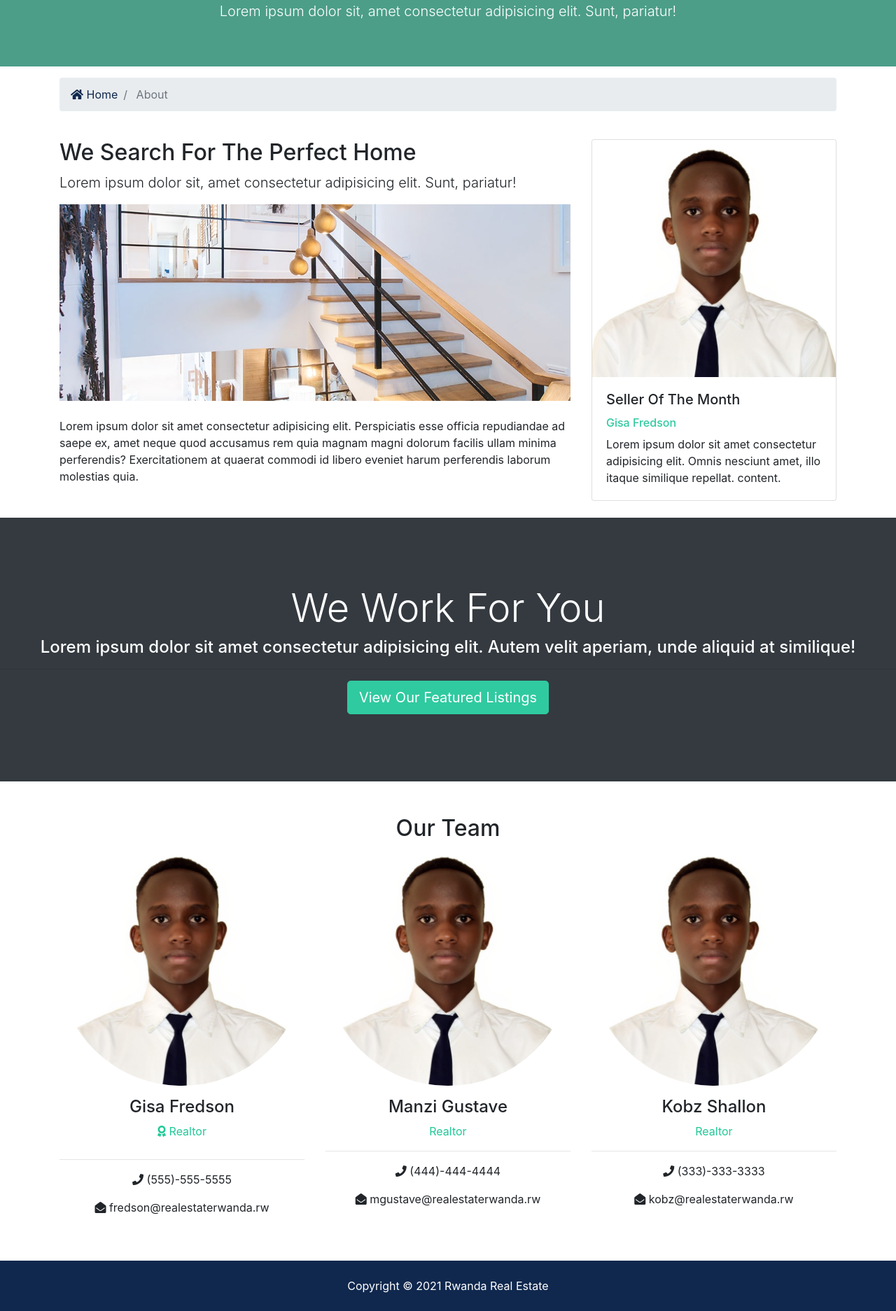
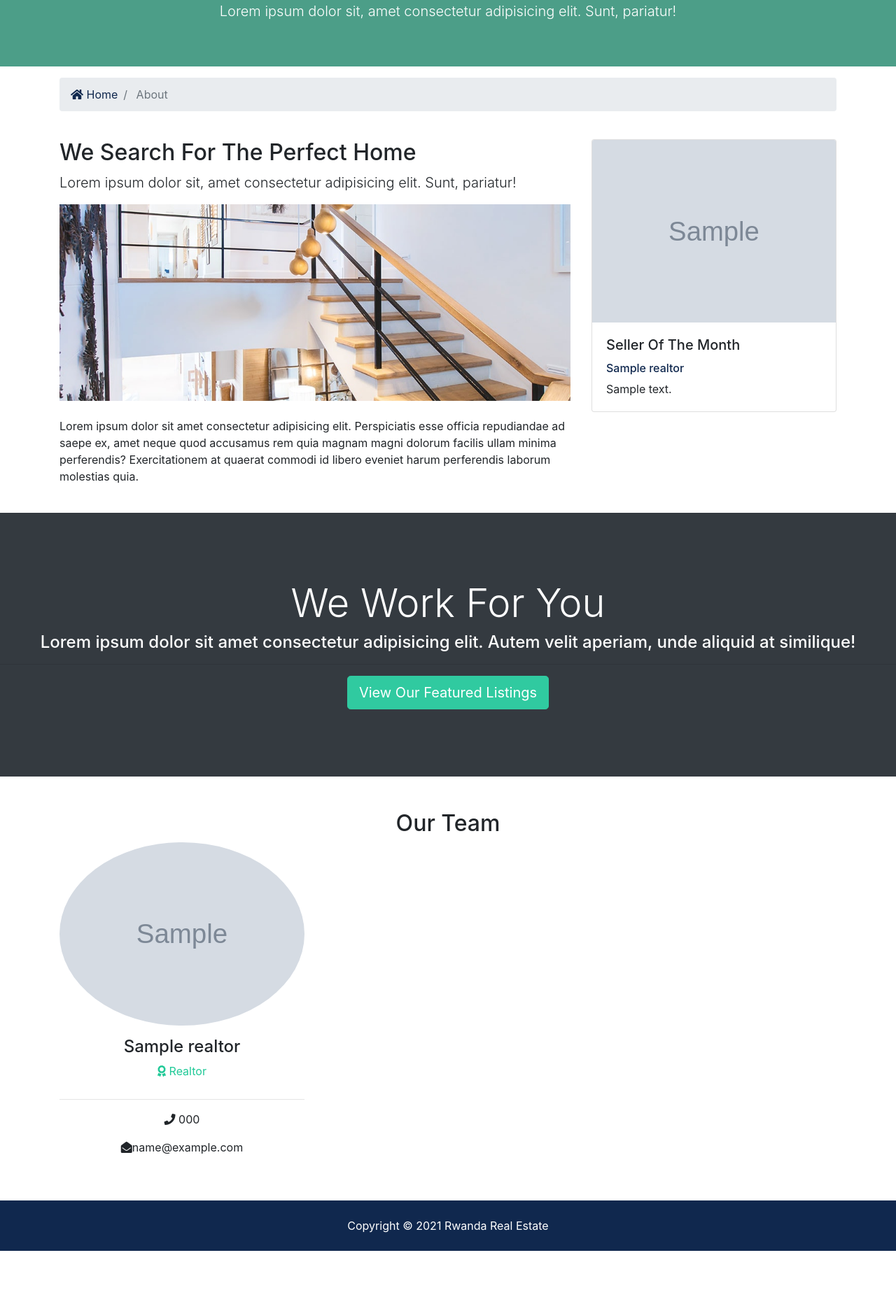
Before and after one commit to GisaKaze/realEstateRwanda, a Django app: page /about in a window 1280 px wide. Shown: the part 250-2124 px from the top of the page at 70% size. After the commit the page ends 2038 px from the top, so only its background shows below. Run offline with Django 3.2, Linux system fonts and the light colour scheme; tables that the repository leaves empty hold one stand-in row (values such as "Sample post"); grey boxes marked "Sample" are stand-in pictures; some libraries are stand-ins or nearby versions.

Commit message:
Add realtors view listing them

```diff
--- a/pages/views.py
+++ b/pages/views.py
@@ -26,4 +26,4 @@ def about(request):
         'mvp_realtors': mvp_realtors
     }
 
-    return render(request, 'pages/about.html')
+    return render(request, 'pages/about.html', context)
--- a/templates/pages/about.html
+++ b/templates/pages/about.html
@@ -42,16 +42,20 @@
           commodi id libero eveniet harum perferendis laborum molestias quia.</p>
       </div>
       <div class="col-md-4">
+        {% if mvp_realtors %}
+            {% for realtor in mvp_realtors %}
               <div class="card">
-          <img class="card-img-top" src="{% static 'img/realtors/fredson.jpg' %}" alt="Seller of the month">
+                <img class="card-img-top" src="{{ realtor.photo.url }}" alt="Seller of the month">
                 <div class="card-body">
                   <h5 class="card-title">Seller Of The Month</h5>
-            <h6 class="text-secondary">Gisa Fredson</h6>
-            <p class="card-text">Lorem ipsum dolor sit amet consectetur adipisicing elit. Omnis nesciunt amet, illo itaque similique repellat.
-              content.
+                  <h6 class="text-primary">{{ realtor.name }}</h6>
+                  <p class="card-text">
+                    {{ realtor.description}}
                   </p>
                 </div>
               </div>
+            {% endfor %}
+          {% endif %}
       </div>
     </div>
   </div>
@@ -70,39 +74,26 @@
   <div class="container">
     <h2 class="text-center">Our Team</h2>
     <div class="row text-center">
+      {% if realtors %}
+        {% for realtor in realtors %}
           <div class="col-md-4">
-        <img src="../../static/img/realtors/fredson.jpg" alt="" class="rounded-circle mb-3">
-        <h4>Gisa Fredson</h4>
+            <img src="{{ realtor.photo.url }}" alt="" class="rounded-circle mb-3">
+            <h4>{{ realtor.name }}</h4>
             <p class="text-success">
               <i class="fas fa-award text-success mb-3"></i> Realtor</p>
             <hr>
             <p>
-          <i class="fas fa-phone"></i> (555)-555-5555</p>
+              <i class="fas fa-phone"></i> {{ realtor.phone }}</p>
             <p>
-          <i class="fas fa-envelope-open"></i> fredson@realestaterwanda.rw</p>
+              <i class="fas fa-envelope-open"></i>{{ realtor.email }}</p>
           </div>
+        {% endfor %}
+      {% else %}
+        <div class="col-md-12">
+          <p>No Realtor Available</p>
+        </div>
+      {% endif %}
 
-      <div class="col-md-4">
-        <img src="static/img/realtors/fredson.jpg" alt="" class="rounded-circle mb-3">
-        <h4>Manzi Gustave</h4>
-        <p class="text-success">Realtor</p>
-        <hr>
-        <p>
-          <i class="fas fa-phone"></i> (444)-444-4444</p>
-        <p>
-          <i class="fas fa-envelope-open"></i> mgustave@realestaterwanda.rw</p>
-      </div>
-
-      <div class="col-md-4">
-        <img src="static/img/realtors/fredson.jpg" alt="" class="rounded-circle mb-3">
-        <h4>Kobz Shallon</h4>
-        <p class="text-success">Realtor</p>
-        <hr>
-        <p>
-          <i class="fas fa-phone"></i> (333)-333-3333</p>
-        <p>
-          <i class="fas fa-envelope-open"></i> kobz@realestaterwanda.rw</p>
-      </div>
     </div>
   </div>
 </section>
```
Lines whose indentation alone changed are shown as unchanged.
